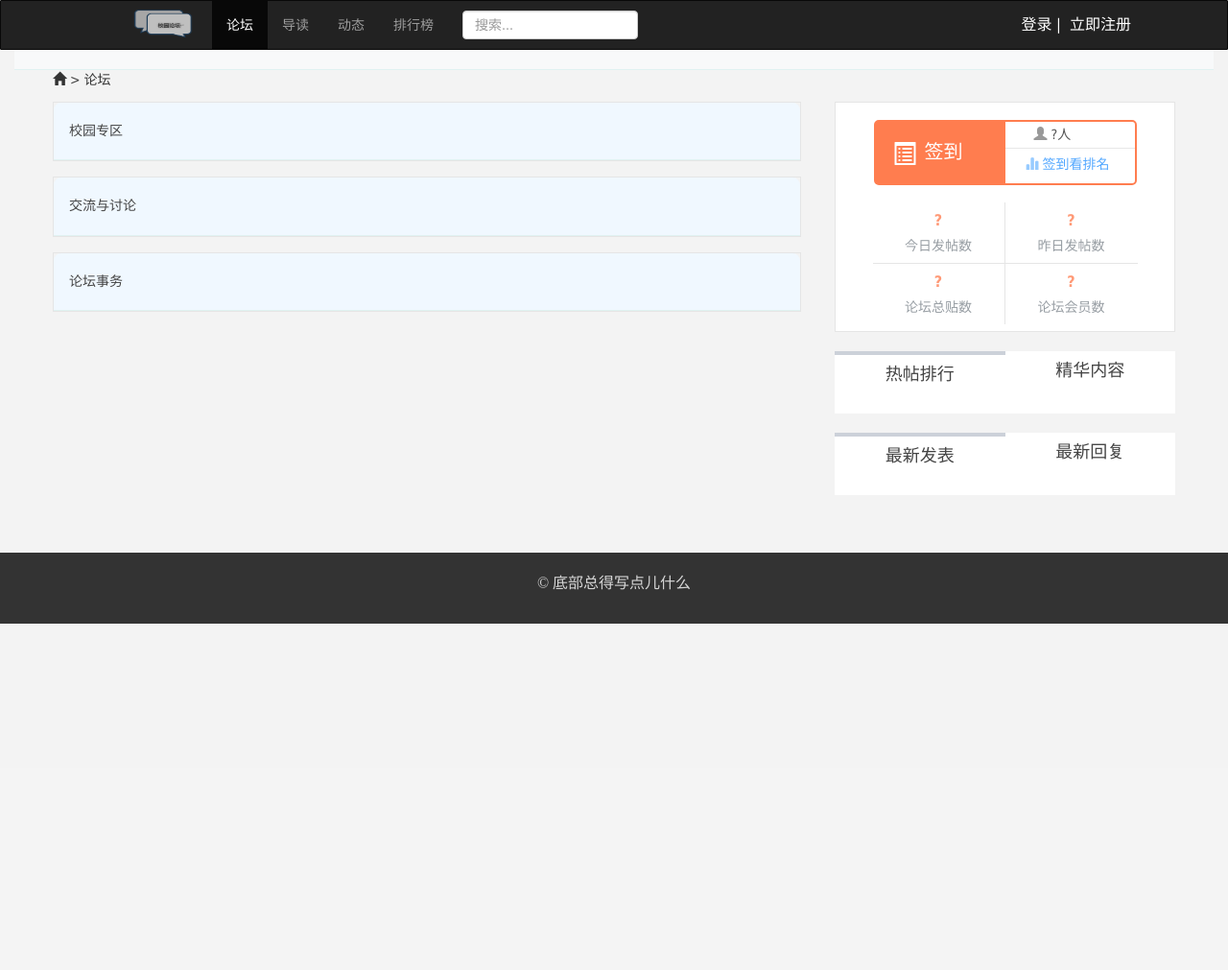
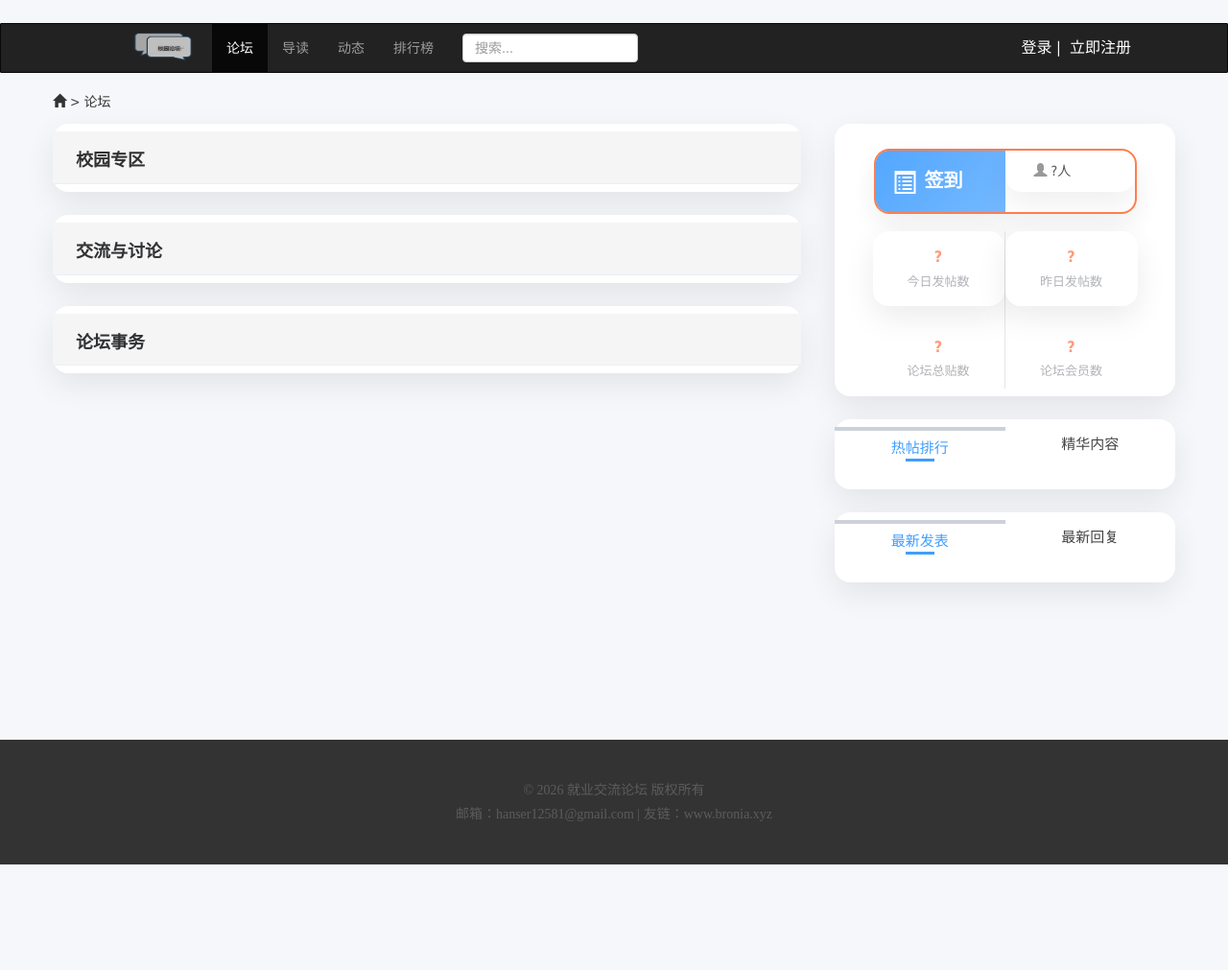
Before and after one commit to Bronia12138/leek_bbs, a web app: page /WEB-INF/pages/index.html in a window 1280 px wide. Shown: the whole page at 96% size. Before the commit the page ends 650 px from the top, so only its background shows below. Run offline with its HTML, style and script files only (its server is not run), Linux system fonts and the light colour scheme; data that the repository does not hold is empty; some libraries are stand-ins or nearby versions.

Commit message:
对论坛首页的ui更新,以及页面底部文字的更新

```diff
--- a/src/main/webapp/WEB-INF/pages/index.html
+++ b/src/main/webapp/WEB-INF/pages/index.html
@@ -10,121 +10,151 @@
     <link rel="stylesheet" href="/leek_bbs/statics/bootstrap-3.3.7/css/bootstrap.min.css">
     <link rel="stylesheet" href="/leek_bbs/statics/css/main.css">
     <script src="/leek_bbs/statics/component/common_import.js"></script>
+    <!-- ✅ 新增：Element UI（只用于视觉，不接管业务） -->
+    <link rel="stylesheet" href="https://unpkg.com/element-ui/lib/theme-chalk/index.css">
+    <script src="/leek_bbs/statics/component/common_import.js"></script>
+
     <style>
-        /* --------------------- 新增：全局样式变量 --------------------- */
-        :root {
-            --primary-color: #409eff;       /* 淡蓝色主色调 */
-            --secondary-color: #64b5f6;    /* 浅蓝辅助色 */
-            --bg-light: #f0f8ff;           /* 背景浅色 */
-            --border-color: #e0f2f1;       /* 柔和边框色 */
-            --text-primary: #333;          /* 主文字色 */
-            --text-secondary: #6c757d;     /* 次文字色 */
+        /* ===================== 现代社区外壳（核心） ===================== */
+
+        body {
+            background: #f5f7fa;
         }
 
-        /* --------------------- 原有未改动样式 --------------------- */
-        #img-size img {
-            width: 45px;
-            height: 45px;
-        }
-        /* 为板块添加鼠标悬停效果（在原有基础上优化） */
-        .m-col-padding:hover {
-            /* 原有背景色改为变量并增加动效 */
-            background-color: var(--bg-light);
-            cursor: pointer;
-            transform: translateX(4px); /* 新增平移效果 */
-            transition: all 0.3s ease; /* 新增过渡动画 */
-        }
-        /* 为热帖排行、精华内容、最新发表、最新回复的标题添加鼠标悬停变色效果 */
-        .m-box li a:hover {
-            color: var(--secondary-color); /* 原#ff6f3d改为辅助色 */
+        #modern-index-shell {
+            min-height: 100vh;
+            padding: 24px 0 60px;
         }
 
-        /* --------------------- 新增：整体布局美化 --------------------- */
-        /* 导航栏背景 */
-        #hmc {
-            background: #f8f9fa;
-            border-bottom: 1px solid var(--border-color);
+        #modern-index-shell .container {
+            max-width: 1200px;
         }
 
-        /* 板块标题区域 */
-        .m-head {
-            background: var(--bg-light);
-            padding: 12px 16px;
-            border-bottom: 1px solid var(--border-color);
-            border-radius: 8px 8px 0 0;
-        }
-
-        /* --------------------- 新增：边框与阴影优化 --------------------- */
-        /* 所有带边框的板块 */
-        [style*="border: 1px solid #e5e5e5"] {
-            border-color: var(--border-color)!important;
-            border-radius: 12px;
-            box-shadow: 0 2px 4px rgba(224, 242, 241, 0.3); /* 轻量阴影 */
-        }
-
-        /* 列表项分隔线 */
-        .m-box li {
-            border-bottom: 1px dashed var(--border-color);
+        /* 所有主模块 → 卡片化 */
+        #modern-index-shell .row[style*="border"],
+        #modern-index-shell .m-mar-left {
+            background: #ffffff !important;
+            border: none !important;
+            border-radius: 16px;
+            box-shadow: 0 12px 32px rgba(0,0,0,.08);
+            margin-bottom: 24px;
             padding: 8px 0;
         }
 
-        /* --------------------- 新增：文字与链接样式 --------------------- */
-        a {
-            color: var(--primary-color);
-            transition: color 0.3s ease;
+        /* 模块标题 */
+        .m-head {
+            padding: 20px 24px 14px;
+            border-bottom: 1px solid #ebeef5;
         }
 
-        /* 签到按钮优化 */
-        #signC {
-            color: var(--primary-color)!important;
-            font-weight: 500;
+        .m-head h5 {
+            font-size: 18px;
+            font-weight: 600;
+            margin: 0;
+            color: #303133;
         }
 
-        /* --------------------- 新增：元素细节美化 --------------------- */
-        /* 头像优化 */
-        .img-circle {
-            border: 2px solid var(--border-color);
-            box-shadow: 0 0 8px rgba(64, 158, 255, 0.15);
+        /* 板块卡片 */
+        .m-col-padding {
+            padding: 18px;
+            border-radius: 12px;
+            transition: all .3s ease;
         }
 
-        /* 数据统计模块 */
-        .m-count h5 {
-            color: var(--text-secondary);
-            font-size: 14px;
-            font-weight: 400;
-        }
-        .m-count span {
-            color: var(--primary-color);
-            font-size: 20px;
-            font-weight: 600;
+        .m-col-padding:hover {
+            background: #f0f5ff;
+            transform: translateY(-4px);
         }
 
-        /* 选项卡激活状态指示 */
-        [class*="isActive"] h4 {
-            color: var(--primary-color);
+        .m-col-padding a {
+            font-size: 15px;
+            font-weight: 600;
+            color: #303133;
+        }
+
+        .m-col-padding span {
+            color: #909399;
+        }
+
+        /* 签到模块 */
+        .m-sign {
+            border-radius: 16px;
+            overflow: hidden;
+            box-shadow: 0 12px 32px rgba(0,0,0,.08);
+        }
+
+        .m-sign .col-sm-6:first-child {
+            background: linear-gradient(135deg, #409eff, #66b1ff);
+        }
+
+        #signC a {
+            color: #fff !important;
+            font-weight: 700;
+        }
+
+        /* 数据模块 */
+        .m-count span {
+            font-size: 28px;
+            font-weight: 700;
+            color: #409eff;
+        }
+
+        .m-count h5 {
+            color: #909399;
+            font-size: 13px;
+        }
+
+        /* Tabs */
+        .m-mar-left h4 {
+            font-size: 15px;
+            font-weight: 500;
+            cursor: pointer;
+        }
+
+        .m-border-top h4 {
+            color: #409eff;
             position: relative;
         }
-        [class*="isActive"] h4::after {
+
+        .m-border-top h4::after {
             content: "";
             position: absolute;
+            bottom: -6px;
             left: 50%;
-            bottom: -4px;
-            width: 40px;
-            height: 2px;
-            background: var(--primary-color);
+            width: 30px;
+            height: 3px;
+            background: #409eff;
             transform: translateX(-50%);
         }
 
-        /* 在线会员头像尺寸微调 */
+        /* 列表 */
+        .m-box li {
+            padding: 10px 0;
+            border-bottom: 1px solid #ebeef5;
+        }
+
+        /* 在线用户 */
         #img-size img {
-            width: 50px;
-            height: 50px; /* 原45px改为50px更协调 */
-            object-fit: cover;
+            width: 54px;
+            height: 54px;
+        }
+
+        .img-circle {
+            border: 3px solid #fff;
+            box-shadow: 0 6px 18px rgba(0,0,0,.1);
+        }
+
+        footer {
+            margin-top: 50px;
+            padding: 30px 0;
+            text-align: center;
+            color: #909399;
         }
     </style>
 </head>
 
 <body>
+<div id="modern-index-shell">
 <div class="container-fluid">
     <!-- 导航开始 -->
     <div id="hmc">
@@ -328,11 +358,14 @@
             </div>
         </div>
     </div><!-- /中间主体部分 -->
+</div>
     <!-- 页脚部分 -->
     <footer>
         <div class="row">
-            <p>
-                <span>© 底部总得写点儿什么</span>
+            <p style="text-align: center; color: #666; font-size: 14px; margin: 20px 0; line-height: 1.8;">
+                <span>© 2026 就业交流论坛 版权所有</span>
+                <br>
+                <span>邮箱：hanser12581@gmail.com | 友链：www.bronia.xyz</span>
             </p>
         </div>
     </footer>
```
Also changed, not shown: 3 other files.
